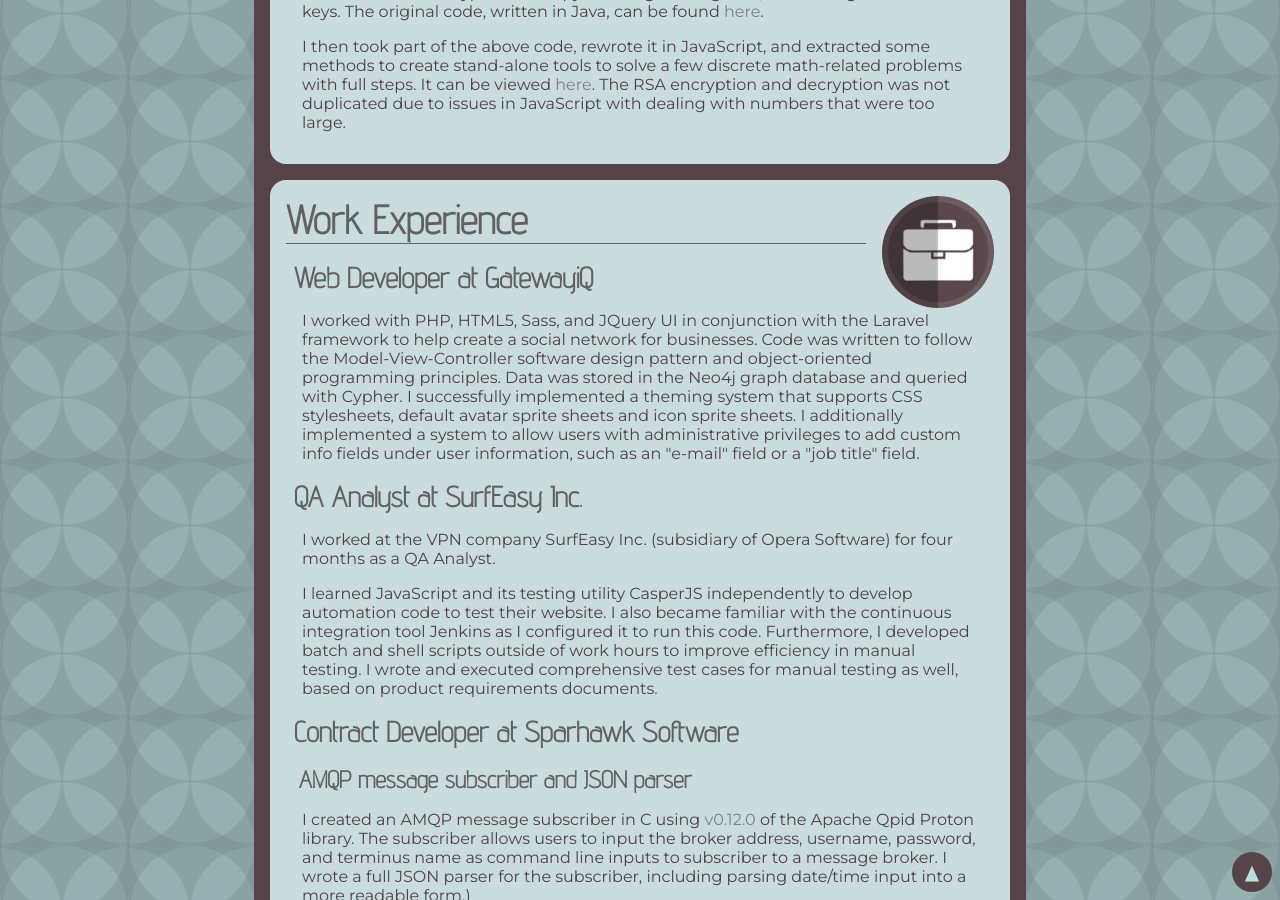
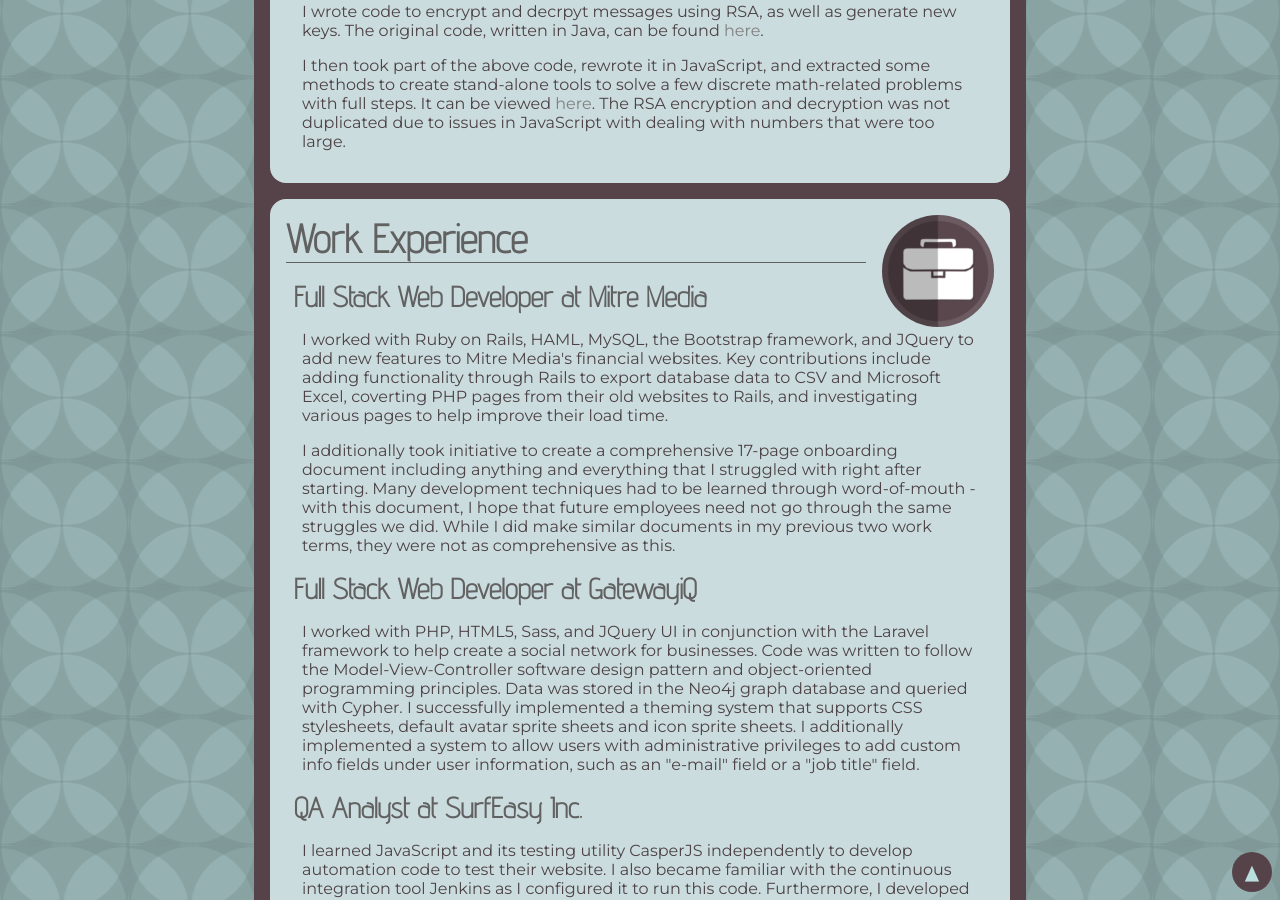
Before and after one commit to midoriarmstrong/midoriarmstrong.github.io, a Jekyll site: the page built from index.html, in a window 1280 px wide and 900 px high, scrolled down 1074 px. Built offline with Jekyll 4.4.1, drawn with Linux system fonts in a browser that asks for light colours; some of the changed text lies outside the part shown.

Commit message:
Update website for third work term

```diff
--- a/index.html
+++ b/index.html
@@ -8,14 +8,13 @@
 
   <h2>About</h2>
 
-  <p>Hello there! My name is Midori Armstrong. I'm a current Computer Engineering student at the University of Waterloo.
-  At the moment, I'm on my 2A academic term.</p>
+  <p>Hello there! My name is Midori Armstrong. I'm a Computer Engineering student at the University of Waterloo.
+  At the moment, I'm working as a full stack web developer at <a href="http://mitremedia.com/">Mitre Media</a>.</p>
 
-  <p>I have a keen interest in software, and I'm always looking to learn more. I have work experience with <strong>PHP, JavaScript</strong>, and <strong>C</strong>,
-  but I'm also familiar with Java, C++, and batch and shell scripting. On the more front-end side of things, I've worked with <strong>HTML5, CSS3, Sass</strong>
-  (and SCSS), <strong>JQuery</strong>, and <strong>JQueryUI</strong>. I also have testing experience with <strong>Codeception</strong> and <strong>PHPunit</strong> for PHP, and with CasperJS for JavaScript.</p>
+  <p>I have a keen interest in software, and I'm always looking to learn more. I have work experience with <strong>Ruby, PHP, JavaScript</strong>, and <strong>C</strong>,
+  but I'm also familiar with Java, C++, and batch and shell scripting. On the more front-end side of things, I've worked with <strong>HTML5, CSS3, Sass</strong>, the <strong>Bootstrap</strong> and <strong>Materialize</strong> frameworks, <strong>JQuery</strong>, and <strong>JQueryUI</strong>. I also have testing experience with <strong>Codeception</strong> and <strong>PHPunit</strong> for PHP, and with CasperJS for JavaScript.</p>
 
-  <p>Check out my <a href="https://ca.linkedin.com/in/midori-armstrong-19433012b">LinkedIn</a> and my <a href="/assets/files/midoriarmstrong-resume.pdf">r&#233;sum&#233;</a> for more info.</p>
+  <p>Check out my <a href="https://ca.linkedin.com/in/midori-armstrong">LinkedIn</a> and my <a href="/assets/files/midoriarmstrong-resume.pdf">r&#233;sum&#233;</a> for more info.</p>
 
   <p>Feel free to contact me through the form at the bottom of the page, by phone at (604) 783-7418,
   by email at <a href="mailto:midoriarmstrong@gmail.com">midoriarmstrong@gmail.com</a>,
@@ -52,7 +51,13 @@
 
   <h2>Work Experience</h2>
 
-  <h3>Web Developer at GatewayiQ</h3>
+  <h3>Full Stack Web Developer at Mitre Media</h3>
+
+  <p>I worked with Ruby on Rails, HAML, MySQL, the Bootstrap framework, and JQuery to add new features to Mitre Media's financial websites. Key contributions include adding functionality through Rails to export database data to CSV and Microsoft Excel, coverting PHP pages from their old websites to Rails, and investigating various pages to help improve their load time.</p>
+
+  <p>I additionally took initiative to create a comprehensive 17-page onboarding document including anything and everything that I struggled with right after starting. Many development techniques had to be learned through word-of-mouth - with this document, I hope that future employees need not go through the same struggles we did. While I did make similar documents in my previous two work terms, they were not as comprehensive as this.</p>
+
+  <h3>Full Stack Web Developer at GatewayiQ</h3>
 
   <p>I worked with PHP, HTML5, Sass, and JQuery UI in conjunction with the Laravel framework to help create a
   social network for businesses. Code was written to follow the Model-View-Controller software design pattern
@@ -63,7 +68,6 @@
 
   <h3>QA Analyst at SurfEasy Inc.</h3>
 
-  <p>I worked at the VPN company SurfEasy Inc. (subsidiary of Opera Software) for four months as a QA Analyst.</p>
   <p>I learned JavaScript and its testing utility CasperJS independently to develop automation code to test their website.
   I also became familiar with the  continuous integration tool Jenkins as I configured it to run this code.
   Furthermore, I developed batch and shell scripts outside of work hours to improve efficiency in manual testing.
```
